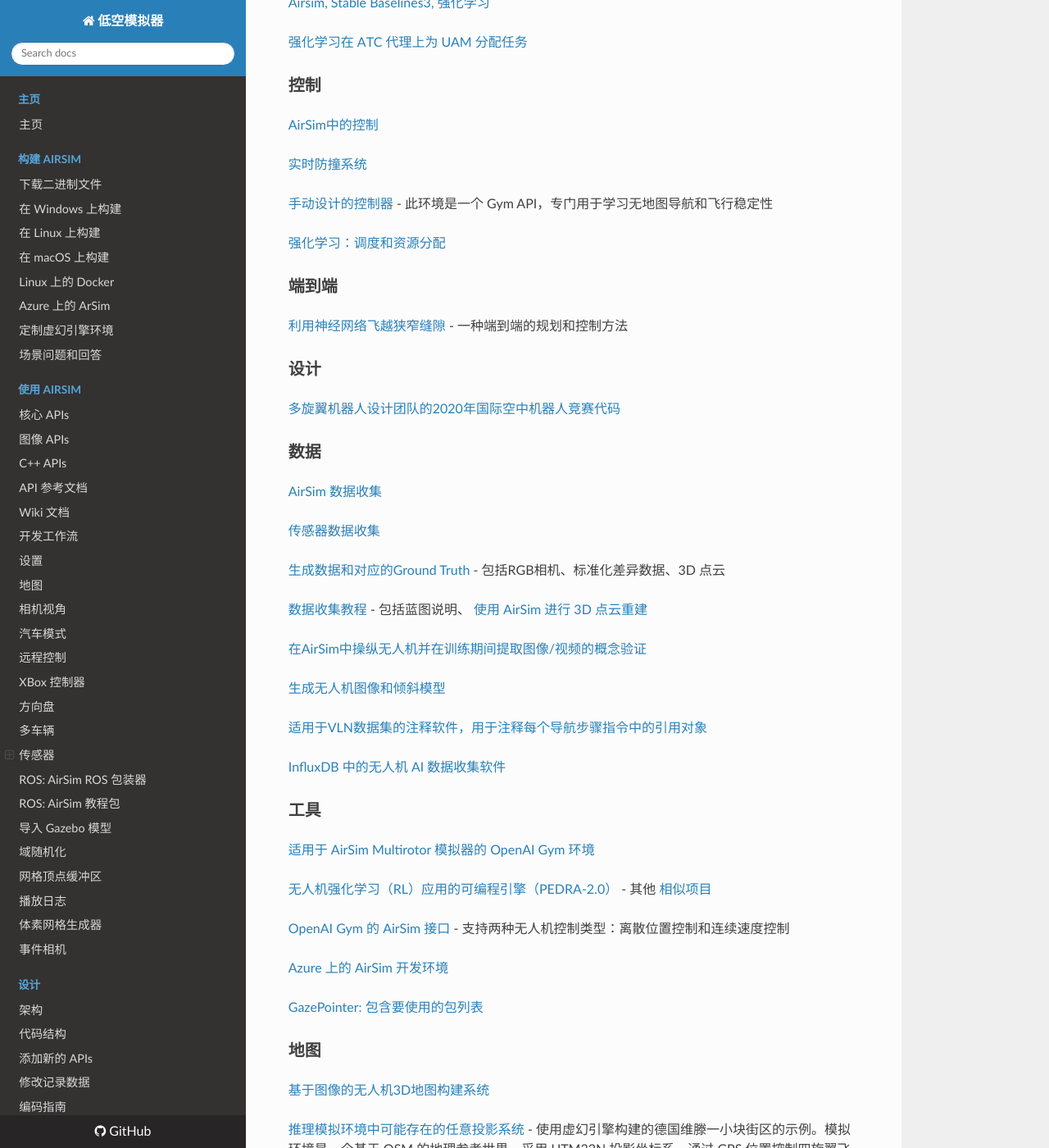
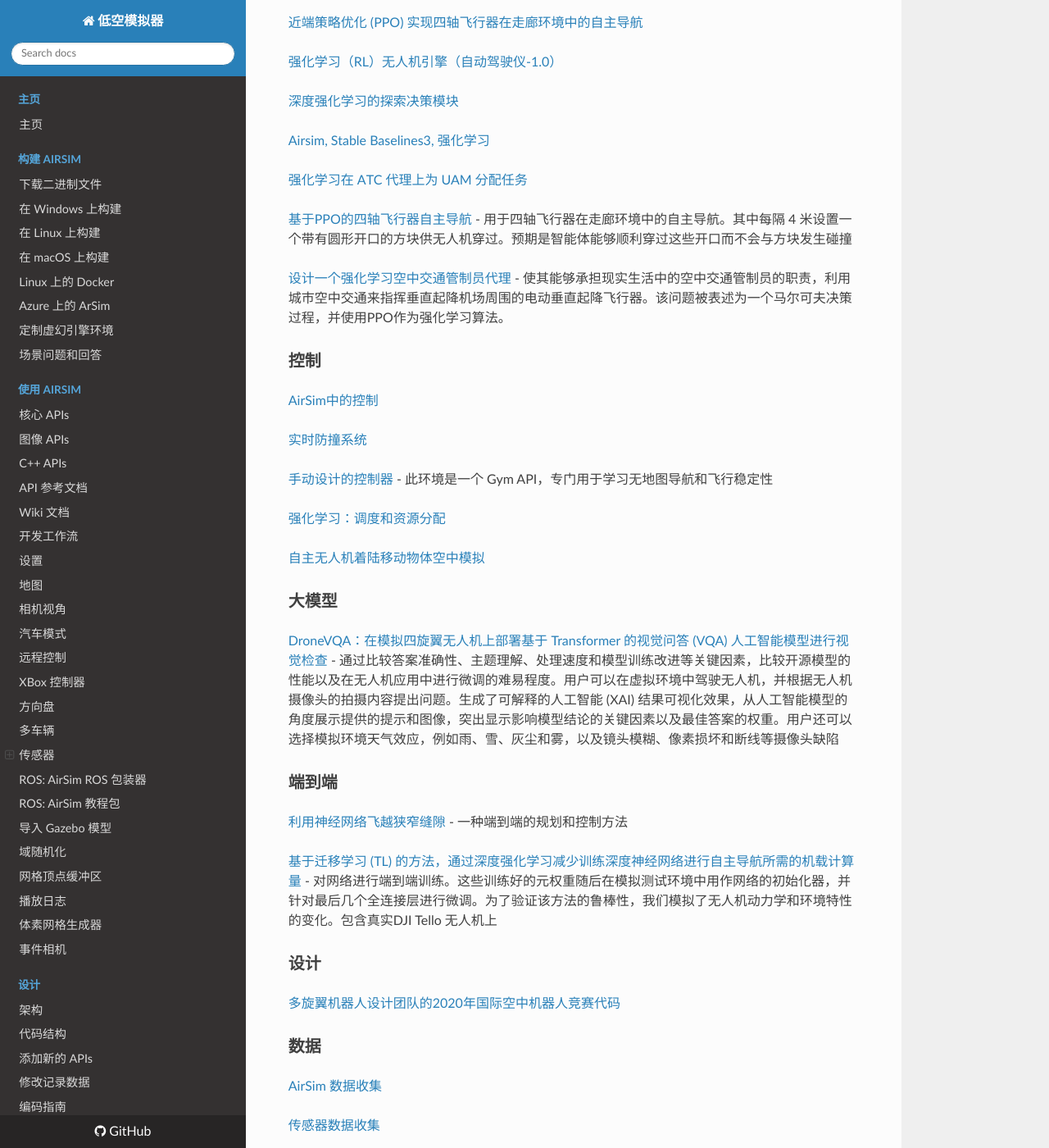
Before and after one commit to nongfu212/air_doc, an MkDocs documentation site: the page built from docs/third/used_by.md, in a window 1280 px wide and 1400 px high, scrolled down 1378 px. Shown: the whole window at 82% size. Built offline with MkDocs 1.6.1, drawn with Linux system fonts in a browser that asks for light colours; nearby versions of some CDN libraries; some of the changed text lies outside the part shown.

Commit message:
自主无人机着陆移动物体空中模拟

```diff
--- a/docs/third/used_by.md
+++ b/docs/third/used_by.md
@@ -1,7 +1,7 @@
 # [使用AirSim的项目](https://github.com/microsoft/AirSim/network/dependents)
 
-<!-- 整理到的页面：https://github.com/microsoft/AirSim/network/dependents?dependents_before=MTczMjE5Mzk4MTA -->
-<!-- 整理到的仓库：https://github.com/ritvik03/Hybrid_Navigation_Tech -->
+<!-- 整理到的页面：https://github.com/microsoft/AirSim/network/dependents?dependents_before=MjUzMTQ0NDc3NzU -->
+<!-- 整理到的仓库：https://github.com/RazGavrieli/Autonomous-Drone-Landing-On-Moving-Object-AirSim -->
 
 
 ## 飞行器
@@ -16,6 +16,10 @@
 
 [在微软 Airsim 上实现 VINS-Mono SLAM](https://github.com/ritvik03/Hybrid_Navigation_Tech)
 
+[通过信息路径规划实现语义分割的具身主动领域自适应](https://github.com/ethz-asl/active_learning_for_segmentation)
+
+[使用光流和扩展焦点 (Focus of Expansion) 对微型飞行器 (MAV) 进行基于运动的物体检测](https://github.com/evroon/mav-detection)
+
 
 ### 规划
 
@@ -24,6 +28,8 @@
 [多代理路由](https://github.com/xxEoD2242/multi_agent_routing) - 一个通过使用导航库来控制多架无人机的开发库
 
 [蜂窝辅助无人机轨迹生成，实现最佳网络质量](https://github.com/MoeHameed/CPSC601-38-Project)
+
+[移动机器人在主动感知覆盖路径规划方案中的路径规划](https://github.com/emmarapt/OverFOMO) - 基于在线接收的已捕获图像信息调整机器人速度
 
 
 ### 强化学习
@@ -59,6 +65,11 @@
 
 [强化学习在 ATC 代理上为 UAM 分配任务](https://github.com/JhoelWit/GLUAM)
 
+[基于PPO的四轴飞行器自主导航](https://github.com/siavashvampire/RL-for-control-quad) - 用于四轴飞行器在走廊环境中的自主导航。其中每隔 4 米设置一个带有圆形开口的方块供无人机穿过。预期是智能体能够顺利穿过这些开口而不会与方块发生碰撞
+
+[设计一个强化学习空中交通管制员代理](https://github.com/JhoelWit/UAM_RL) - 使其能够承担现实生活中的空中交通管制员的职责，利用城市空中交通来指挥垂直起降机场周围的电动垂直起降飞行器。该问题被表述为一个马尔可夫决策过程，并使用PPO作为强化学习算法。
+
+
 ### 控制
 
 [AirSim中的控制](https://github.com/thechaos16/airsim_controller)
@@ -70,13 +81,21 @@
 [强化学习：调度和资源分配](https://github.com/lasseufpa/ITU-Challenge-ML5G-PHY-RL)
 
 
+[自主无人机着陆移动物体空中模拟](https://github.com/RazGavrieli/Autonomous-Drone-Landing-On-Moving-Object-AirSim)
 
+
+
+### 大模型
+
+[DroneVQA：在模拟四旋翼无人机上部署基于 Transformer 的视觉问答 (VQA) 人工智能模型进行视觉检查](https://github.com/jenniferolenchak/DroneVQA) - 通过比较答案准确性、主题理解、处理速度和模型训练改进等关键因素，比较开源模型的性能以及在无人机应用中进行微调的难易程度。用户可以在虚拟环境中驾驶无人机，并根据无人机摄像头的拍摄内容提出问题。生成了可解释的人工智能 (XAI) 结果可视化效果，从人工智能模型的角度展示提供的提示和图像，突出显示影响模型结论的关键因素以及最佳答案的权重。用户还可以选择模拟环境天气效应，例如雨、雪、灰尘和雾，以及镜头模糊、像素损坏和断线等摄像头缺陷
 
 
 
 ### 端到端
 
 [利用神经网络飞越狭窄缝隙](https://github.com/hku-mars/crossgap_il_rl) - 一种端到端的规划和控制方法
+
+[基于迁移学习 (TL) 的方法，通过深度强化学习减少训练深度神经网络进行自主导航所需的机载计算量](https://github.com/Shais-coder/git-clone-https-github.com-aqeelanwar-DRLwithTL) - 对网络进行端到端训练。这些训练好的元权重随后在模拟测试环境中用作网络的初始化器，并针对最后几个全连接层进行微调。为了验证该方法的鲁棒性，我们模拟了无人机动力学和环境特性的变化。包含真实DJI Tello 无人机上
 
 
 ### 设计
@@ -115,6 +134,10 @@
 
 [GazePointer: 包含要使用的包列表](https://github.com/ece496-Telecopter/Packages)
 
+[Airsim + Python + Docker 示例](https://github.com/cognitedata/Ascend-workshop-2022) - 包括 ROS2 + Docker turtlesim 示例
+
+[FLS（飞行光斑）显示器](https://github.com/bswaika/motill_simulation) - 能够通过占据空间中的物理体积来呈现真实或虚拟的三维物体的显示器，我们需要尺寸仅为数百微米的微型无人机，并配备一个或多个可发出不同颜色和亮度的光源
+
 
 ### 地图
 
@@ -134,11 +157,15 @@
 
 [方程式赛车](https://github.com/AdityaNG/VRE_PATH_PLANNER)
 
+[无人机在狭窄倾斜缝隙中快速飞行](https://github.com/alirezanobakht13/Flight-through-Narrow-Gaps) - 本科论文
+
 
 ### 定制
 [时空变化风支持所做的更改](https://github.com/CoRAL-OSU/AirSim_NRI)
 
 [classicvalues](https://github.com/microsoft/AirSim/compare/main...classicvalues:AirSim:master)
+
+[airsim_first](https://github.com/majrblais/airsim_first)
 
 
 
```
